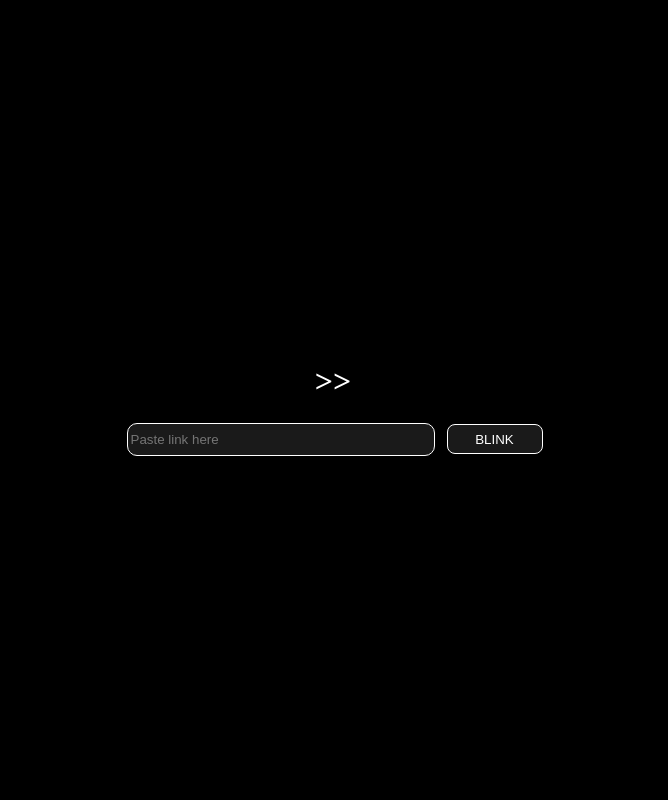
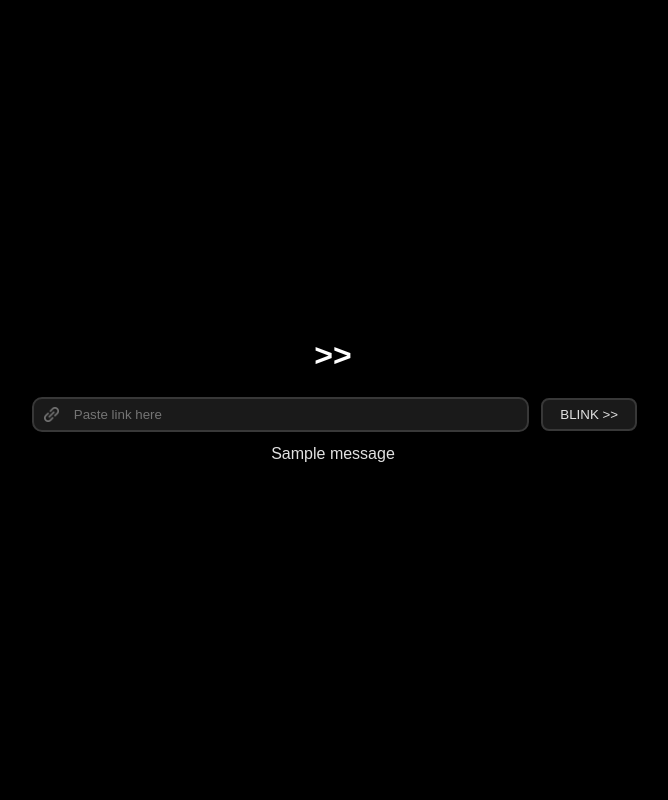
Before and after one commit to Devrou4/BlinkTo, a Flask app: page / in a window 1280 px wide. Shown: the whole page, without its empty margins (307-975 px from the left). Run offline with Flask 3, Linux system fonts and the light colour scheme; tables that the repository leaves empty hold one stand-in row (values such as "Sample post"); one stand-in notice (Sample message) is shown.

Commit message:
style: more consistent design

```diff
--- a/main.py
+++ b/main.py
@@ -2,7 +2,6 @@ from flask import Flask, render_template, request, url_for, redirect, flash, ses
 from flask_sqlalchemy import SQLAlchemy
 import validators
 import secrets
-
 
 
 app = Flask(__name__)
@@ -18,12 +17,6 @@ class Url(db.Model):
     original_url = db.Column(db.String(), nullable=False)
     shortened_url = db.Column(db.String(), nullable=False)
 
-
-# @app.before_request
-# def clear_session_on_reload():
-#     # Clear session only on a GET request to the 'index' route
-#     if request.endpoint == 'shorten' and request.method == 'GET':
-#         return redirect(url_for('index'))
 
 @app.route("/")
 def index():
@@ -51,22 +44,19 @@ def shorten():
 
 @app.route("/<url>", methods=['GET'])
 def redirect_to_original(url):
-    base_url = request.host_url  # Use only the host part of the URL
-    search_url = base_url + url  # Construct the full shortened URL
+    base_url = request.host_url
+    search_url = base_url + url
     app.logger.debug(f"Searching for: {search_url}")
 
-    # Query the database for the matching shortened URL
     redirect_entry = Url.query.filter_by(shortened_url=search_url).first()
 
     if redirect_entry:
         app.logger.debug(f"Found original URL: {redirect_entry.original_url}")
-        return redirect(redirect_entry.original_url)  # Redirect to the original URL
+        return redirect(redirect_entry.original_url)
     else:
         app.logger.debug("Shortened URL not found")
         flash('Shortened URL not found')
-        return redirect(url_for('index'))  # Redirect back to the index page
-
-
+        return redirect(url_for('index'))
 
 
 if __name__ == '__main__':
--- a/static/style.css
+++ b/static/css/style.css
@@ -1,4 +1,5 @@
 body {
+    font-family: sans-serif;
     margin: 0;
     background-color: black;
     color: white;
@@ -11,14 +12,26 @@ body {
 
 input {
     height: 25px;
-    width: 300px;
+    width: 450px;
     margin: 3px;
     padding: 3px;
-    border: 1px solid white;
+    border: 2px solid #383838;
     border-radius: 10px;
     background-color: hsl(0, 0%, 10%);
     color: white;
+    outline: none;
+    background-image: url('../icons/link.png');
+
+    background-size: 15px auto;
+    background-position: 10px 8px;
+    background-repeat: no-repeat;
+    padding-left: 40px;
 }
+
+input:focus {
+    border: 2px solid #e1e1e1;
+}
+
 
 #app {
     display: flex;
@@ -35,24 +48,12 @@ h1 {
     align-items: center; /* Align items horizontally in the center */
 }
 
-#output {
-    display: inline-block;
-    height: 25px;
-    width: 300px;
-    margin-right: 5px; /* Space between the span and buttons */
-    padding: 3px;
-    border: 1px solid white;
-    border-radius: 10px;
+button {
+    height: 33px;
+    width: 6rem;
+    border: 2px solid #383838;
     background-color: hsl(0, 0%, 10%);
-    color: white;
-}
-
-button {
-    height: 30px;
-    width: 6rem;
-    border: 1px solid white;
-    background-color: hsl(0, 0%, 10%);
-    color: white;
+    color: #e1e1e1;
     border-radius: 8px;
     margin-left: 5px; /* Add space between multiple buttons */
 }
@@ -64,3 +65,15 @@ button:hover {
 button:active {
     background-color: hsl(0, 0%, 20%);
 }
+
+.icon{
+    width: 15px;
+    vertical-align: middle;
+    padding-right: 3px;
+}
+
+.flash{
+    margin-top: 10px;
+    height: 40px;
+    color: #e1e1e1;
+}
--- a/templates/index.html
+++ b/templates/index.html
@@ -4,18 +4,28 @@
     <meta charset="UTF-8">
     <meta name="viewport" content="width=device-width, initial-scale=1.0">
     <title>Document</title>
-    <link rel="stylesheet" href="{{ url_for('static', filename='style.css') }}">
+    <link rel="stylesheet" href="{{ url_for('static', filename='/css/style.css') }}">
 </head>
 <body>
 
     <div id="app">
         <h1 align="center">>></h1>
         <form method="POST" action="{{ url_for('shorten') }}">
-            <input name="url" placeholder="Paste link here">
-            <button type="submit">BLINK</button>
+            <input type="text" autocomplete="off" name="url" placeholder="Paste link here">
+            <button type="submit">BLINK >></button>
         </form>
     </div>
 
+    <div class="flash">
+    {% with messages = get_flashed_messages() %}
+        {% if messages %}
 
+            {% for message in messages %}
+                {{ message }}
+            {% endfor %}
+
+        {% endif %}
+    {% endwith %}
+    </div>
 </body>
 </html>
```
Also changed, not shown: requirements.txt (added, +13 -0 lines), templates/blinked.html (+19 -6 lines), static/icons/copy.png (added), static/icons/link.png (added), static/icons/return.png (added), 1 other file.
